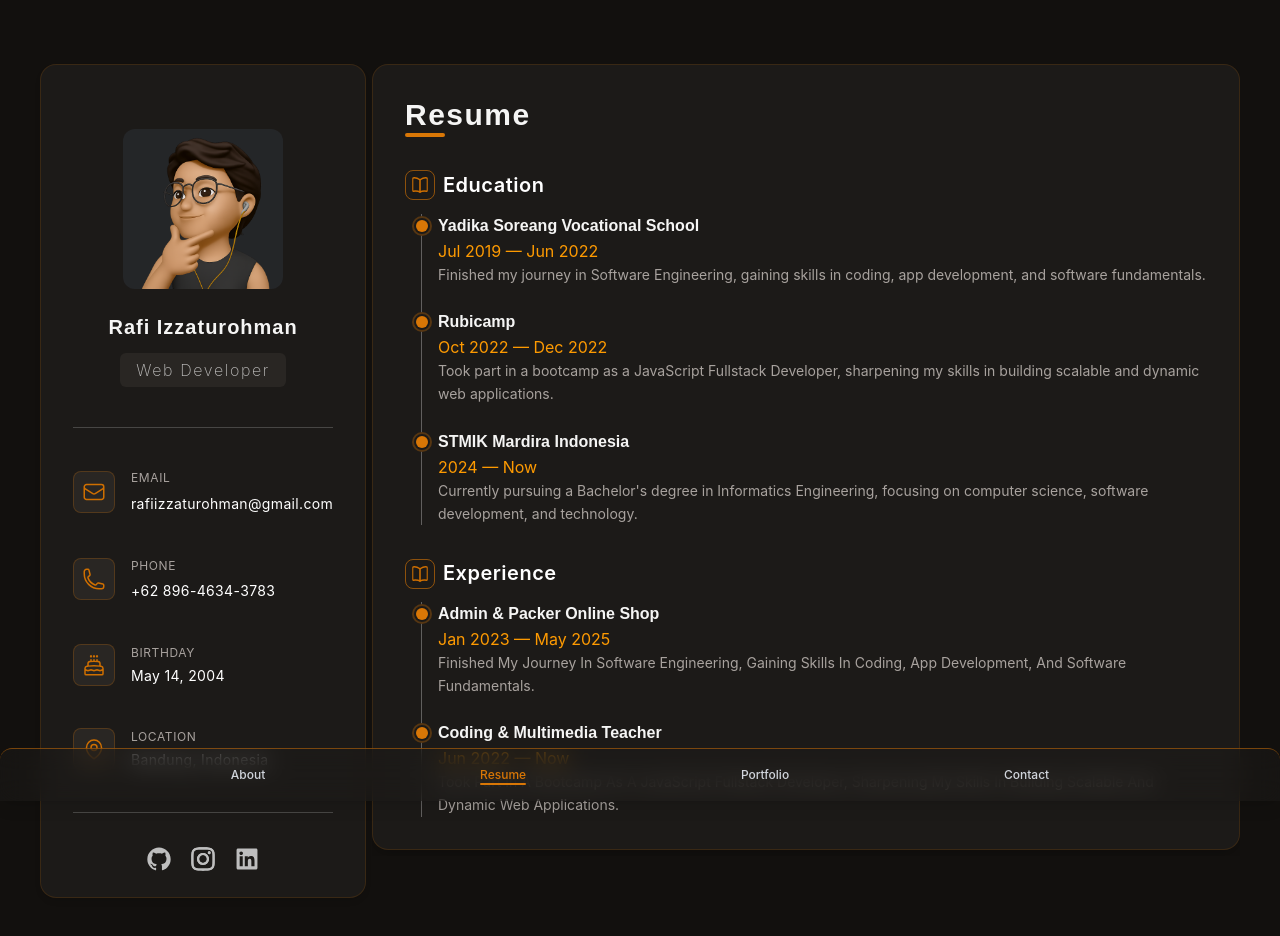
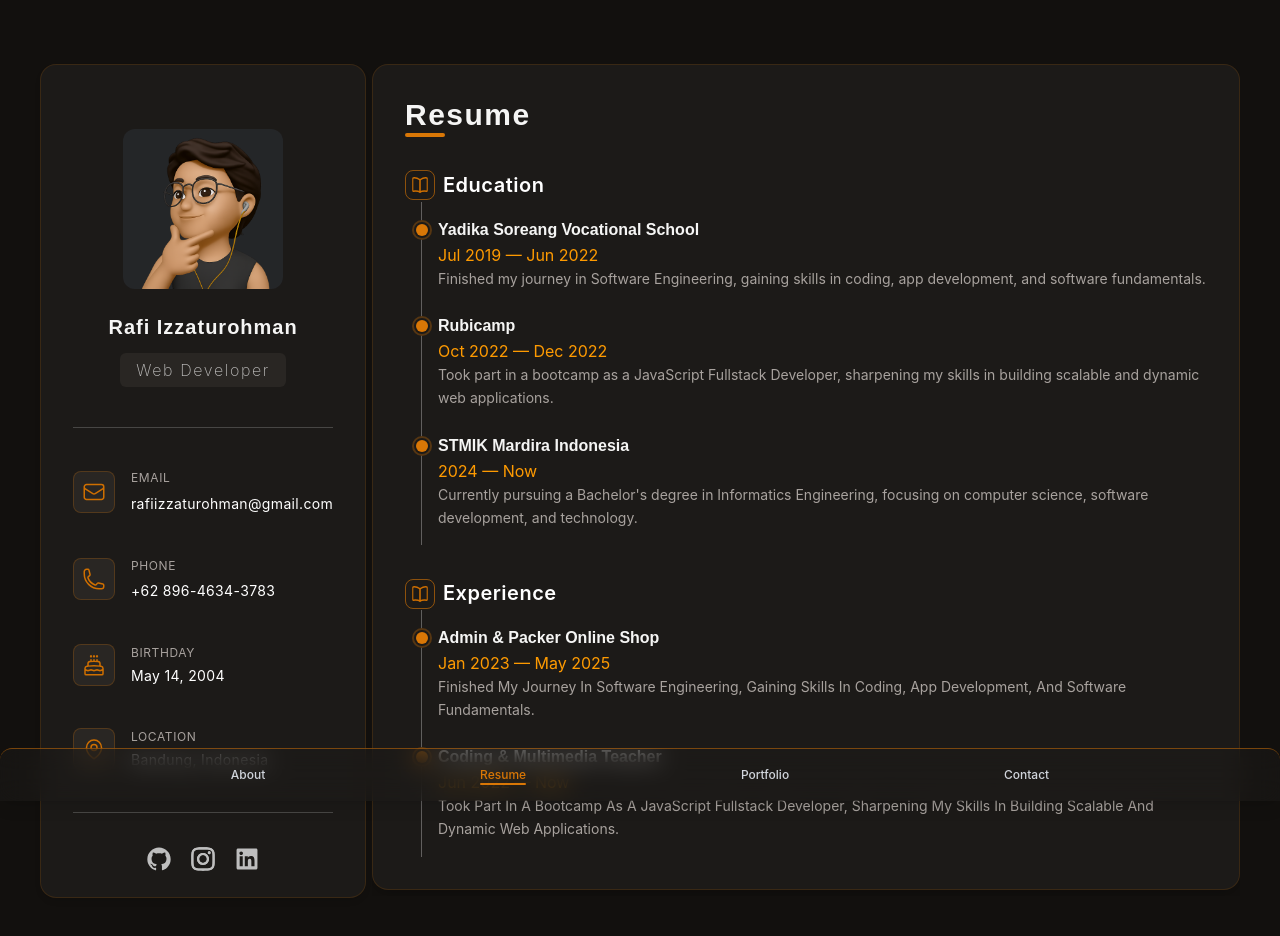
Before and after one commit to rafiizzaturohman/gluon, a Next.js app: page / in a window 1280 px wide. Both pictures are taken after a click on the button "Resume". Shown: the top 936 px of the page. Built offline with nearby package versions, Linux system fonts and the light colour scheme.

Commit message:
content style update

```diff
--- a/src/components/card-content/resume/edu.tsx
+++ b/src/components/card-content/resume/edu.tsx
@@ -3,7 +3,7 @@ import educationData from "@/components/data/eduData";
 
 const Education = () => {
   return (
-    <div className="space-y-2 sm:space-y-3">
+    <div>
       <div className="space-y-1">
         <div className="flex flex-row gap-2 items-center">
           <div className="resume-icon">
@@ -15,7 +15,7 @@ const Education = () => {
         </div>
       </div>
 
-      <div className="relative space-y-6 border-l-[0.5px] ml-3 pl-3 md:pl-4 md:ml-4 border-white/30">
+      <div className="relative space-y-6 border-l-[0.5px] py-3 sm:py-4 ml-3 pl-3 md:pl-4 md:ml-4 border-white/30">
         {educationData.map((eduItem, index) => (
           <div key={index} className="relative">
             <span className="bullet-border">
--- a/src/components/card-content/resume/exp.tsx
+++ b/src/components/card-content/resume/exp.tsx
@@ -3,7 +3,7 @@ import experienceData from "@/components/data/expData";
 
 const Experience = () => {
   return (
-    <div className="space-y-2 sm:space-y-3">
+    <div>
       <div className="space-y-1">
         <div className="flex flex-row gap-2 items-center">
           <div className="resume-icon">
@@ -15,7 +15,7 @@ const Experience = () => {
         </div>
       </div>
 
-      <div className="relative space-y-6 border-l-[0.5px] ml-3 pl-3 md:pl-4 md:ml-4 border-white/30">
+      <div className="relative space-y-6 border-l-[0.5px] ml-3 py-3 sm:py-4 pl-3 md:pl-4 md:ml-4 border-white/30">
         {experienceData.map((expItem, index) => (
           <div key={index} className="relative">
             <span className="bullet-border">
```
